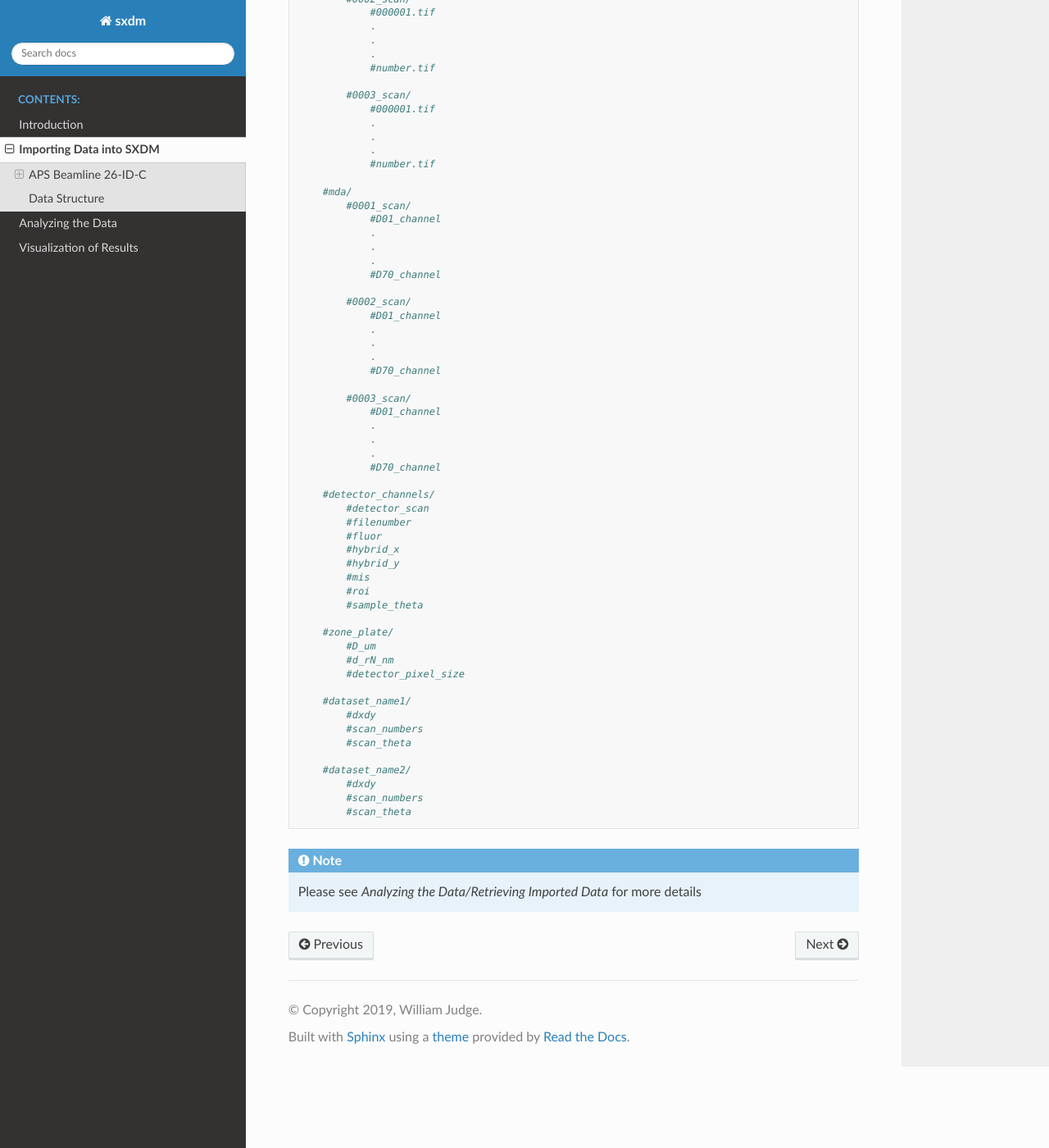
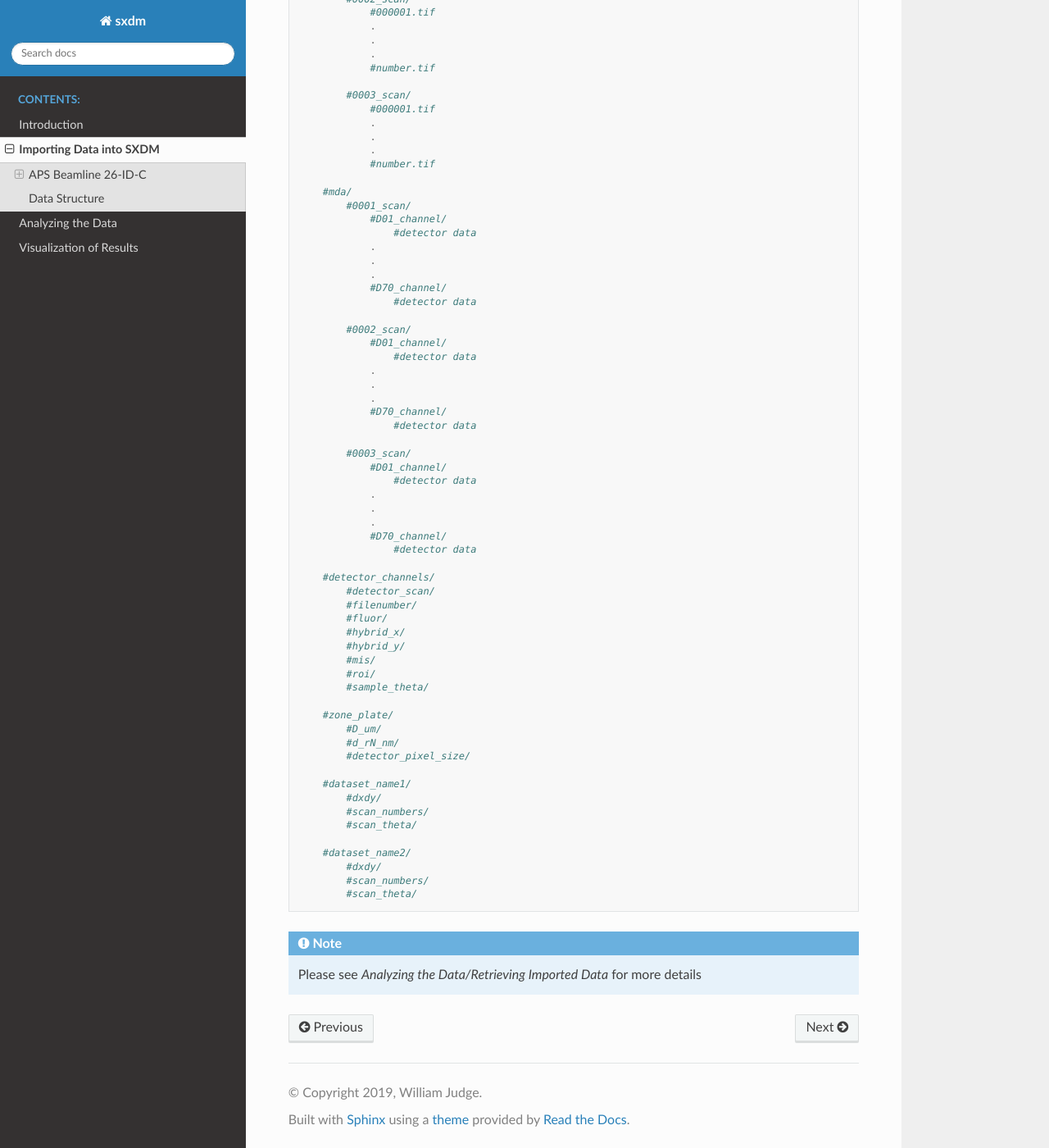
Before and after one commit to WilliamJudge94/sxdm, a Sphinx documentation site: the page built from docs/importing.rst, in a window 1280 px wide and 1400 px high, scrolled down 2038 px. Shown: the whole window at 82% size. Built offline with Sphinx 7.4.7 and the Read the Docs theme 2.0.0, drawn with Linux system fonts in a browser that asks for light colours; some of the changed text lies outside the part shown.

Commit message:
RTD updates

```diff
--- a/docs/importing.rst
+++ b/docs/importing.rst
@@ -121,50 +121,56 @@ The main structure is similar to what is shown below:
 
         #mda/
             #0001_scan/
-                #D01_channel
+                #D01_channel/
+                    #detector data
                 .
                 .
                 .
-                #D70_channel
+                #D70_channel/
+                    #detector data
 
             #0002_scan/
-                #D01_channel
+                #D01_channel/
+                    #detector data
                 .
                 .
                 .
-                #D70_channel
+                #D70_channel/
+                    #detector data
 
             #0003_scan/
-                #D01_channel
+                #D01_channel/
+                    #detector data
                 .
                 .
                 .
-                #D70_channel
+                #D70_channel/
+                    #detector data
 
         #detector_channels/
-            #detector_scan
-            #filenumber
-            #fluor
-            #hybrid_x
-            #hybrid_y
-            #mis
-            #roi
-            #sample_theta
+            #detector_scan/
+            #filenumber/
+            #fluor/
+            #hybrid_x/
+            #hybrid_y/
+            #mis/
+            #roi/
+            #sample_theta/
 
         #zone_plate/
-            #D_um
-            #d_rN_nm
-            #detector_pixel_size
+            #D_um/
+            #d_rN_nm/
+            #detector_pixel_size/
 
         #dataset_name1/
-            #dxdy
-            #scan_numbers
-            #scan_theta
+            #dxdy/
+            #scan_numbers/
+            #scan_theta/
 
         #dataset_name2/
-            #dxdy
-            #scan_numbers
-            #scan_theta
+            #dxdy/
+            #scan_numbers/
+            #scan_theta/
 
 .. note::
 
```
Also changed, not shown: other parts of docs/importing.rst (+3 -3 lines), docs/analysis.rst (+23 -11 lines), docs/intro.rst (+11 -6 lines).
